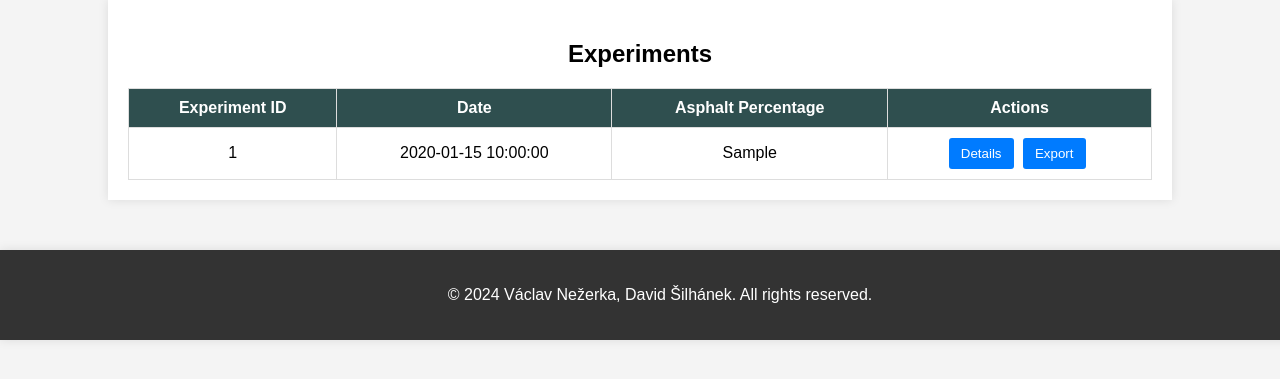
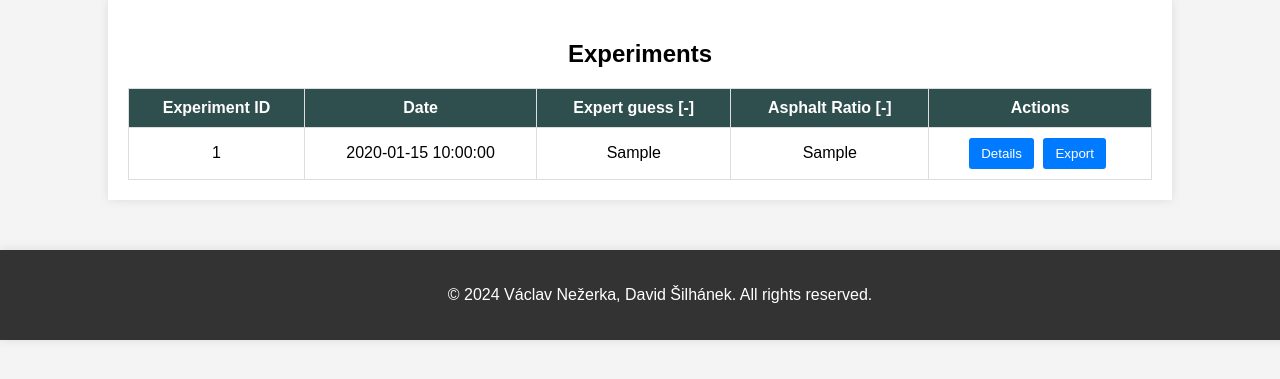
Before and after one commit to VaclavNezerka/PyPAIS_web.py, a Flask app: page /experiments in a window 1280 px wide. Shown: the part 46-425 px from the top of the page. Run offline with Flask 3, Linux system fonts and the light colour scheme; the visitor is signed in with stand-in values (Sample User, id 1); tables that the repository leaves empty hold one stand-in row (values such as "Sample post"); a database or web service that is not in the repository returns one stand-in record (values such as "Sample title"); parts of the project's set-up code (start-up, migrations or seed data) failed here and were passed over; some libraries are stand-ins or nearby versions.

Commit message:
Asphalt ratio is now displayed by the table in experiment

```diff
--- a/app.py
+++ b/app.py
@@ -162,8 +162,8 @@ def queue():
 @app.route('/experiments',methods=['GET','POST'])
 @check_authentication
 def experiments():
-    records=[('id','time_stamp','expert_guess')]
-    records.append(execute_query("SELECT id, time_stamp, expert_guess FROM experiments where added_by_user=%s AND current_state='finished' ",(session['user_id'],)))
+    records=[('id','time_stamp','expert_guess', 'asphalt_ratio')]
+    records.append(execute_query("SELECT id, time_stamp, expert_guess, asphalt_ratio FROM experiments where added_by_user=%s AND current_state='finished' ",(session['user_id'],)))
     return render_template('experiments.html',records=records,session=session,dynamic_content='Experiments')
 
 @app.route('/register',methods=['GET','POST'])
--- a/templates/experiments.html
+++ b/templates/experiments.html
@@ -70,7 +70,8 @@
             <tr>
                 <th>Experiment ID</th>
                 <th>Date</th>
-                <th>Asphalt Percentage</th>
+                <th>Expert guess [-]</th>
+                <th>Asphalt Ratio [-]</th>
                 <th>Actions</th>
             </tr>
         </thead>
@@ -83,7 +84,6 @@
                 <td>{{column}}</td>
                 {% endfor %}
                   <td>
-
                     <button class="btn-details">Details</button>
                     <button class="btn-export">Export</button>
                 </td>
```
